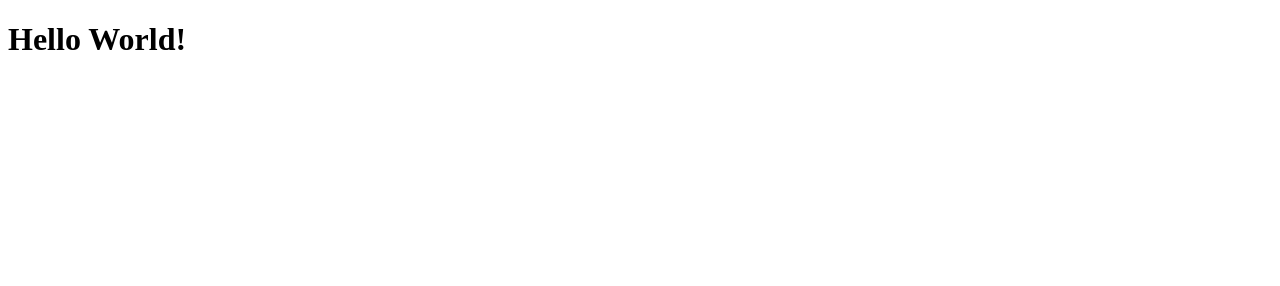
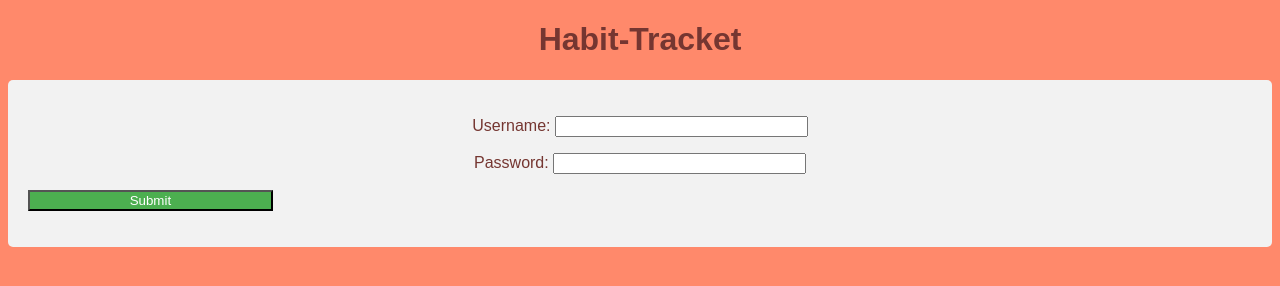
Before and after one commit to claytonnguyen/Habit-Tracket, a plain HTML site: page index.html in a window 1280 px wide. Drawn offline with Linux system fonts and the light colour scheme.

Commit message:
new file:   home.html 	new file:   index.css 	modified:   index.html

```diff
--- /dev/null
+++ b/index.css
@@ -0,0 +1,54 @@
+h1 {
+
+    /* 753631 */
+}
+
+input[type=text] {
+    width: 20%;
+    /* width: 100%;
+    padding: 12px 20px;
+    margin: 8px 0;
+    box-sizing: border-box; */
+}
+
+input[type=password] {
+    width: 20%;
+}
+
+input[type=submit] {
+    display: block;
+    width: 20%;
+    background-color: #4CAF50;
+    color: white;
+    /* padding: 14px 20px;
+    margin: 8px 0;
+    border: none;
+    border-radius: 4px;
+    cursor: pointer; */
+  }
+
+input[type=submit]:hover {
+    background-color: #45a049;
+  }
+
+div {
+    border-radius: 5px;
+    background-color: #f2f2f2;
+    padding: 20px;
+  }
+
+body {
+    text-align: center;
+    background-color: #FF896B;
+    font-family: Arial, Helvetica, sans-serif;
+    /* font-size: 14px; */
+    letter-spacing: 0px;
+    word-spacing: 0px;
+    color: #753631;
+    font-weight: normal;
+    text-decoration: none;
+    font-style: normal;
+    font-variant: normal;
+    text-transform: none;
+    /* FF896B D3212D */
+}
--- a/index.html
+++ b/index.html
@@ -2,11 +2,23 @@
 <html lang="en">
     <script src="main.js"></script>
   <head>
-    <title>My First Webpage</title>
+    <title>Habit-Tracket Login</title>
     <meta charset="UTF-8">
+    <meta name="viewport" content="width=device-width, initial-scale=1">
+    <link rel="stylesheet" href="index.css">
   </head>
 
   <body>
-    <h1>Hello World!</h1>
+    <h1>Habit-Tracket</h1>
+
+    <div>
+      <p><label for="username">Username:</label>
+      <input type="text" id="username" name="UserName"> </p>
+
+      <p><label for="password">Password:</label>
+      <input type="password" id="password" name="Password"> </p>
+
+      <p><input type="submit" value="Submit"> </p>
+    </div>
   </body>
 </html>
```
Also changed, not shown: home.html (added, +11 -0 lines), createaccount.html (added), habits.html (added), leaderboard.html (added).
